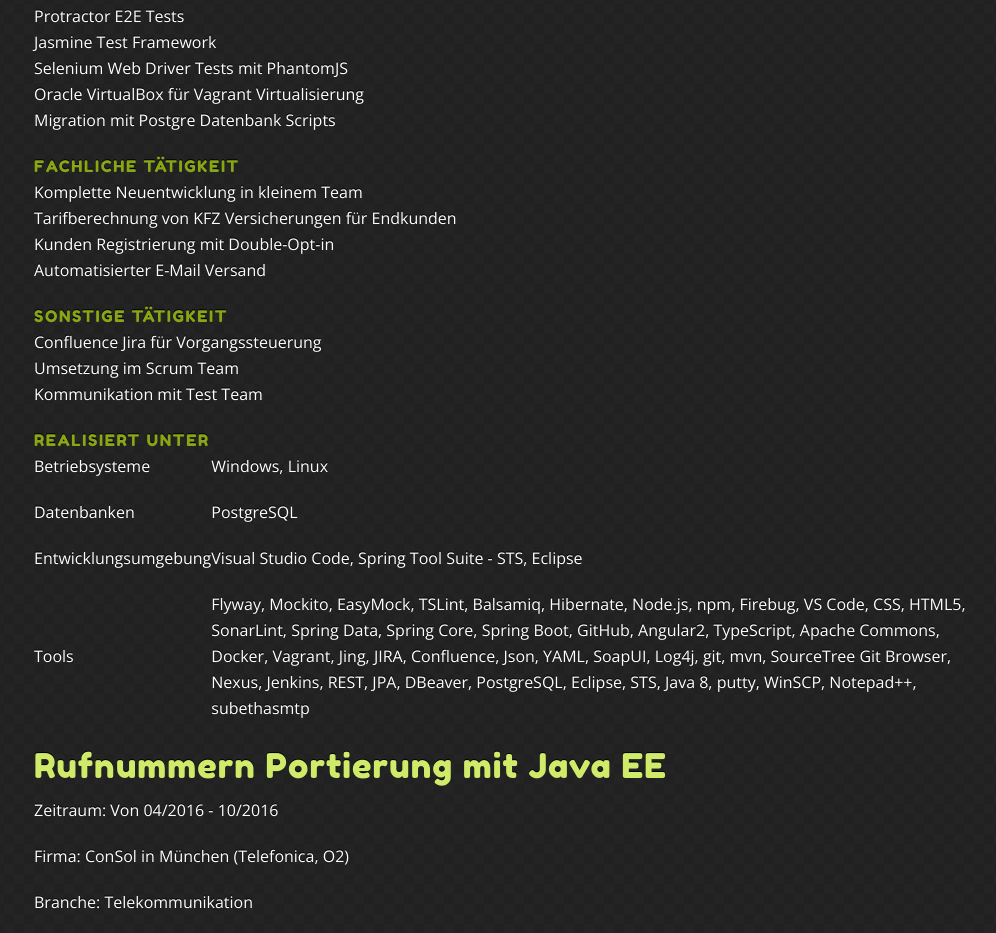
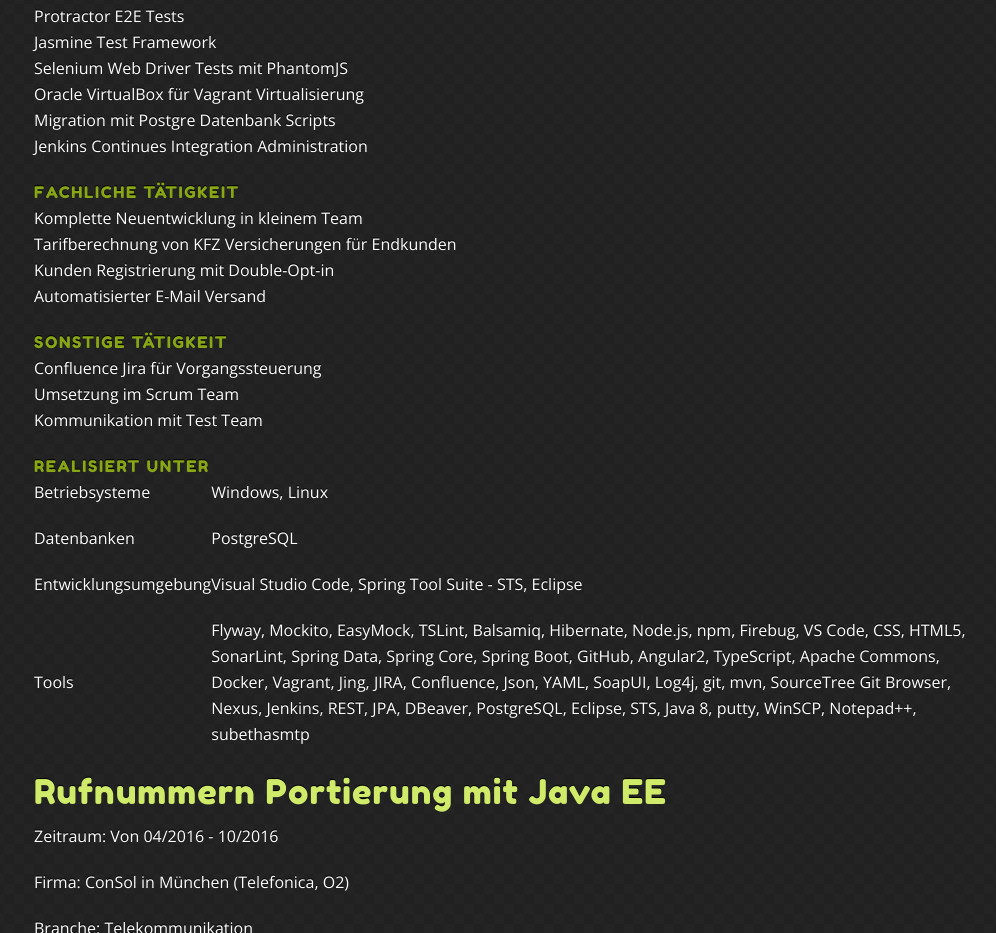
Before and after one commit to Hefezopf/hopf-it.de, a plain HTML site: page hopf-it/index.html in a window 1280 px wide. Shown: the part 4266-5199 px from the top of the page, without its empty margins (246-1242 px from the left). Drawn offline with nearby package versions, Linux system fonts and the light colour scheme.

Commit message:
Update index.html

```diff
--- a/hopf-it/index.html
+++ b/hopf-it/index.html
@@ -329,6 +329,7 @@
 		<li>Selenium Web Driver Tests mit PhantomJS</li>
 		<li>Oracle VirtualBox f&uuml;r Vagrant Virtualisierung</li>
 		<li>Migration mit Postgre Datenbank Scripts</li>
+	      <li>Jenkins Continues Integration Administration</li>
       </ul>
 
       <h3>Fachliche T&auml;tigkeit</h3>
```
